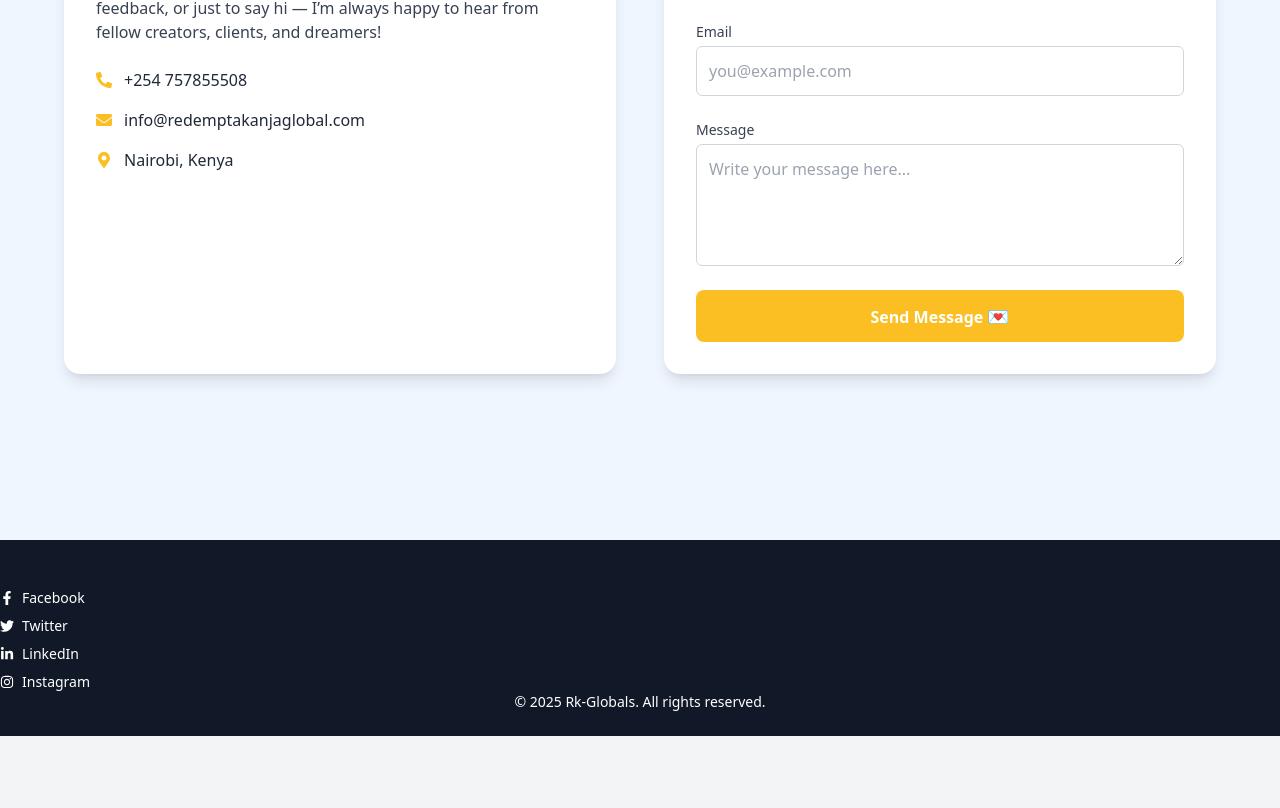
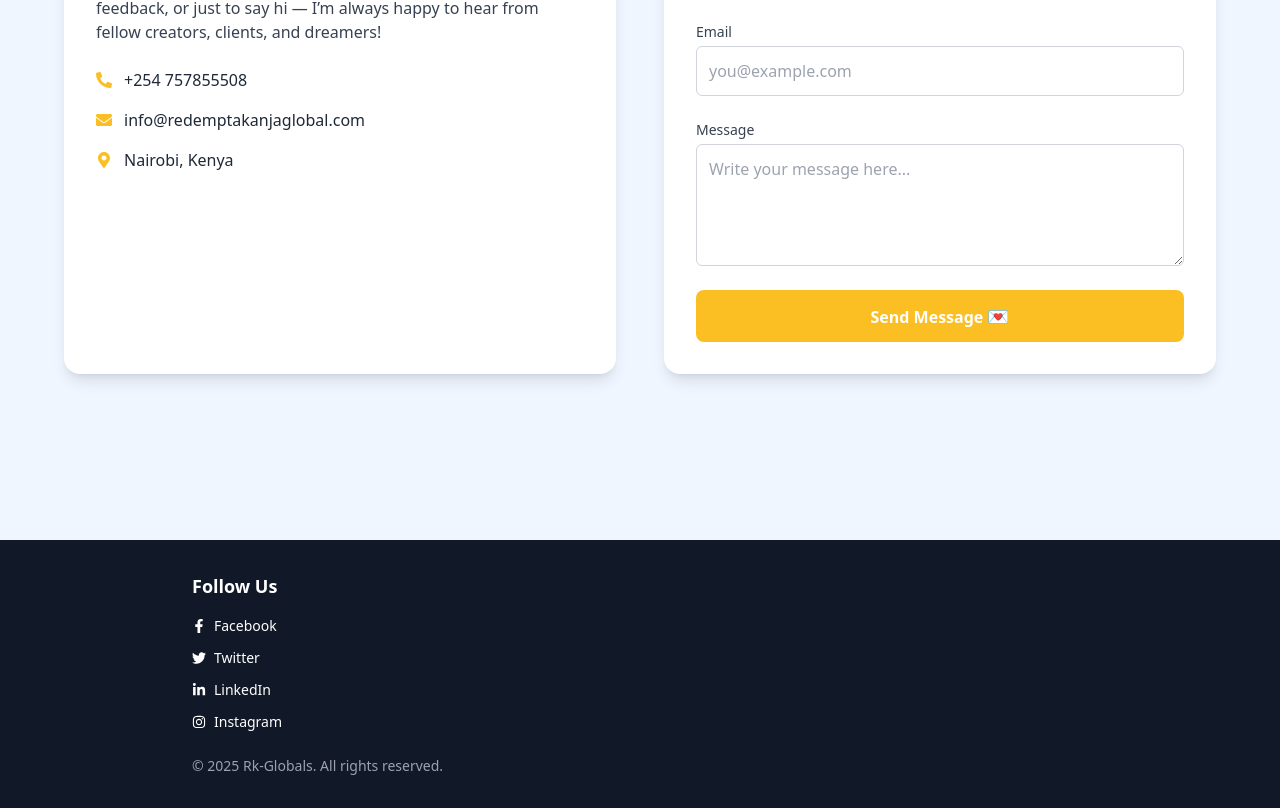
Before and after one commit to Engineer-collo/Raba-Care-Centre, a React (Vite) app: page / in a window 1280 px wide. Shown: the part 3190-3998 px from the top of the page. Before the commit the page ends 3926 px from the top, so only its background shows below. Built offline with nearby package versions, Linux system fonts and the light colour scheme.

Commit message:
added footer link hover effects

```diff
--- a/src/App.jsx
+++ b/src/App.jsx
@@ -195,27 +195,48 @@ const HomePage = () => {
       </section>
 
       {/* Footer */}
-      <footer className="bg-gray-900 text-white py-6 text-center text-sm">
+      <footer className="bg-gray-900 text-white py-8 px-6 text-sm">
+  <div className="max-w-4xl mx-auto text-left">
+    <h3 className="text-lg font-semibold mb-4">Follow Us</h3>
 
-        <div className="space-y-2 text-sm mt-6">
-        {/* <h3>Follow me</h3> */}
-
-      <a href="https://facebook.com" target="_blank" rel="noopener noreferrer" className="flex items-center gap-2 hover:text-blue-600">
+    <div className="space-y-3">
+      <a
+        href="https://facebook.com"
+        target="_blank"
+        rel="noopener noreferrer"
+        className="flex items-center gap-2 hover:text-blue-600 transition-colors"
+      >
         <FaFacebookF /> Facebook
       </a>
-      <a href="https://twitter.com" target="_blank" rel="noopener noreferrer" className="flex items-center gap-2 hover:text-blue-400">
+      <a
+        href="https://twitter.com"
+        target="_blank"
+        rel="noopener noreferrer"
+        className="flex items-center gap-2 hover:text-blue-400 transition-colors"
+      >
         <FaTwitter /> Twitter
       </a>
-      <a href="https://linkedin.com" target="_blank" rel="noopener noreferrer" className="flex items-center gap-2 hover:text-blue-700">
+      <a
+        href="https://linkedin.com"
+        target="_blank"
+        rel="noopener noreferrer"
+        className="flex items-center gap-2 hover:text-blue-700 transition-colors"
+      >
         <FaLinkedinIn /> LinkedIn
       </a>
-      <a href="https://instagram.com" target="_blank" rel="noopener noreferrer" className="flex items-center gap-2 hover:text-pink-500">
+      <a
+        href="https://instagram.com"
+        target="_blank"
+        rel="noopener noreferrer"
+        className="flex items-center gap-2 hover:text-pink-500 transition-colors"
+      >
         <FaInstagram /> Instagram
       </a>
     </div>
 
-        © 2025 Rk-Globals. All rights reserved.
-      </footer>
+    <p className="text-gray-400 mt-6">© 2025 Rk-Globals. All rights reserved.</p>
+  </div>
+</footer>
     </div>
   );
 };
```
